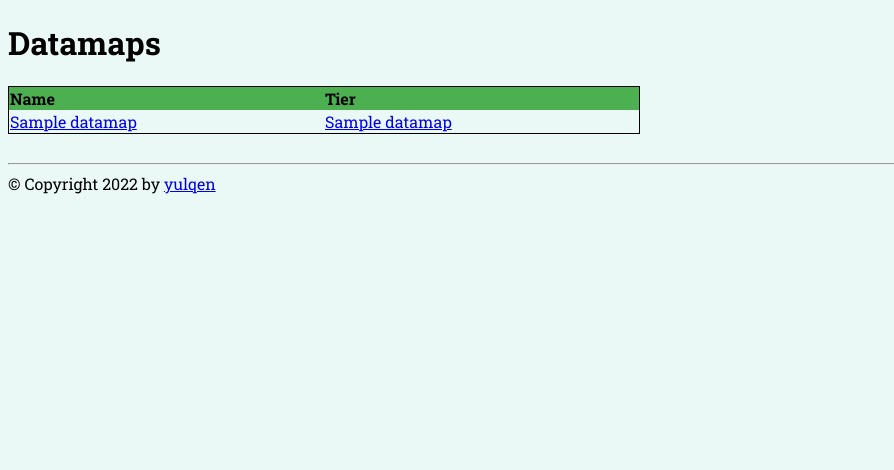
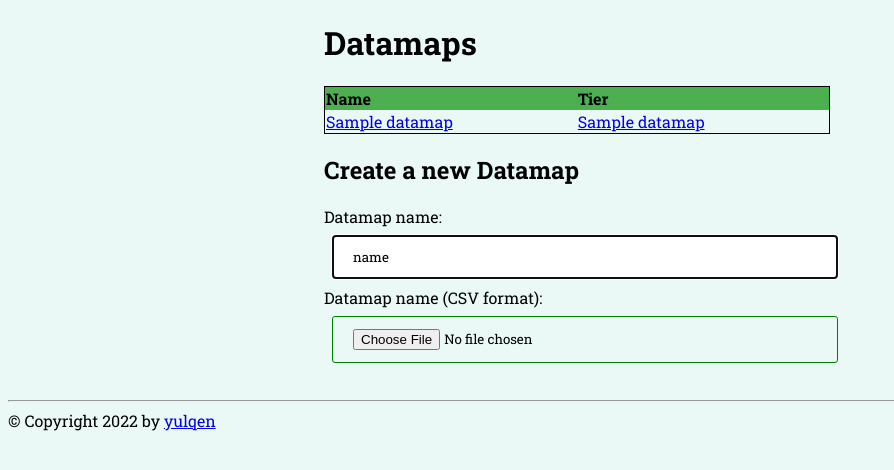
Before and after one commit to yulqen/dbasik-api, a FastAPI app: page /datamaps in a window 1280 px wide. Shown: the part 85-555 px from the top of the page, without its empty margins (0-894 px from the left). Run offline with FastAPI, Linux system fonts and the light colour scheme; tables that the repository leaves empty hold one stand-in row (values such as "Sample post").

Commit message:
wip: starting to code up datamap submit form

```diff
--- a/web/templates/datamaps/datamaps.html
+++ b/web/templates/datamaps/datamaps.html
@@ -15,9 +15,10 @@
 </style>
 
 {% block content %}
+    <div style="margin: auto; width: 50%;">
     <h1>Datamaps</h1>
         <div>
-        <table style="width: 50%; border: 1px solid black; border-collapse: collapse; border-spacing: 2px;">
+            <table style="width: 80%; border: 1px solid black; border-collapse: collapse; border-spacing: 2px;">
                 <thead>
                 <tr style="background-color: #4CAF50; text-align: left">
                     <th>Name</th>
@@ -34,4 +35,17 @@
                 </tbody>
             </table>
         </div>
+        <p></p>
+        <h2>Create a new Datamap</h2>
+        <div style="width: 80%;">
+            <div>
+                <form action="" method="post" accept-charset="utf-8">
+                    <label for="dm_name">Datamap name:</label>
+                    <input type="name" value="name" id="dm_name" type="text" placeholder="Datamap name" required autofocus>
+                    <label for="dm_file">Datamap name (CSV format):</label>
+                   <input type="file" value="" name="datamap-csv" id="dm_file"/>
+                </form>
+            </div>
+        </div>
+    </div>
 {% endblock %}
```
Lines whose indentation alone changed are shown as unchanged.
